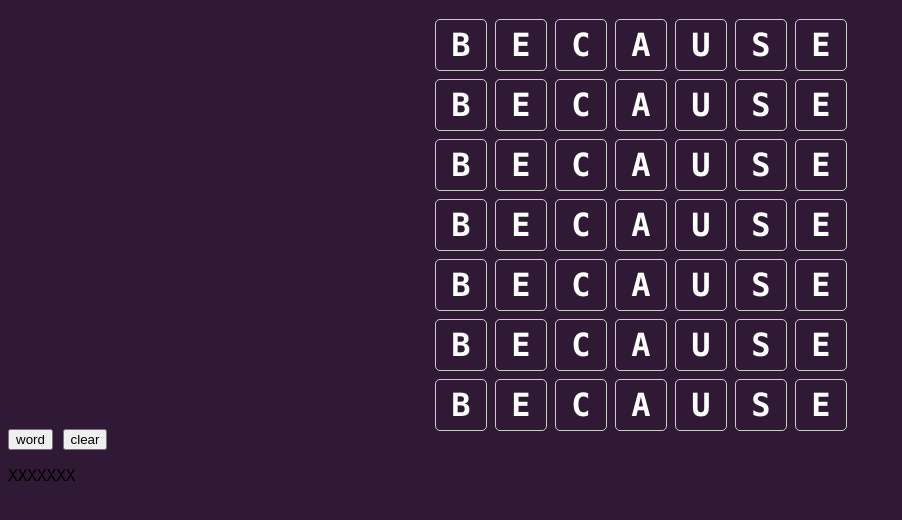
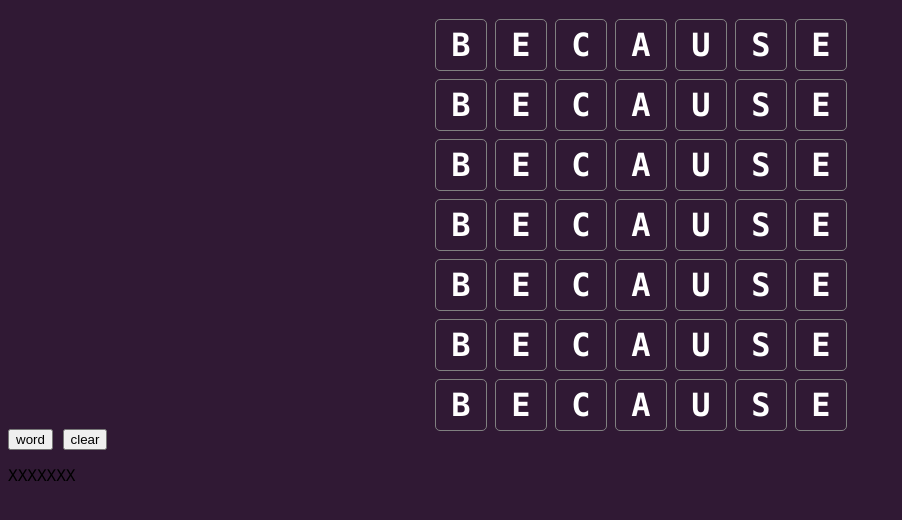
Before and after one commit to ayinfly/wurdle, a plain HTML site: page index.html in a window 1280 px wide. Shown: the part 112-632 px from the top of the page, without its empty margins (0-902 px from the left). Drawn offline with Linux system fonts and the light colour scheme.

Commit message:
Cahnge colors

```diff
--- a/styles.css
+++ b/styles.css
@@ -33,6 +33,6 @@ h1 {
     width: 50px;
     height: 50px;
     background-color: #301934;
-    border: 1px solid #ccc;
+    border: 1px solid gray;
     font-size: 2em;
 }
```
